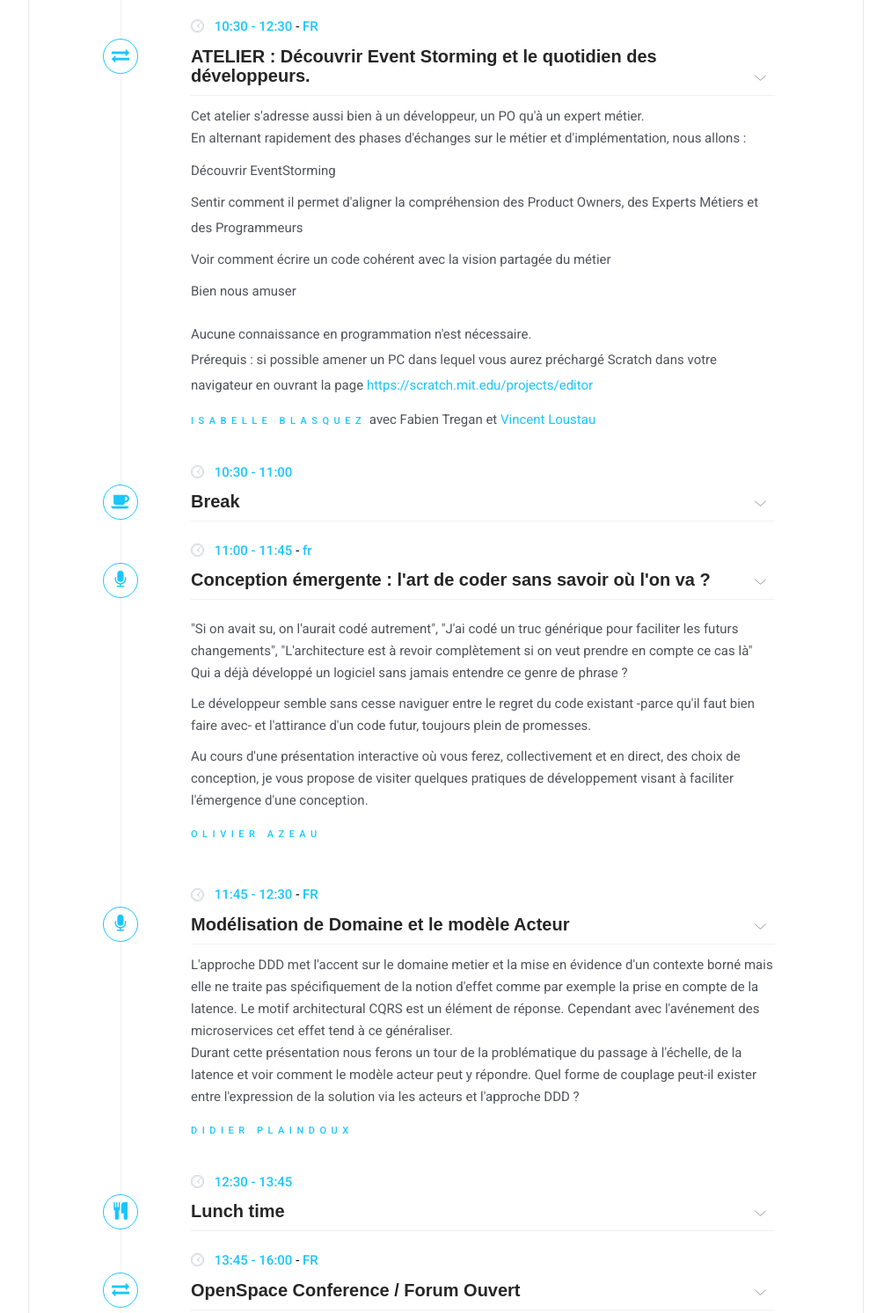
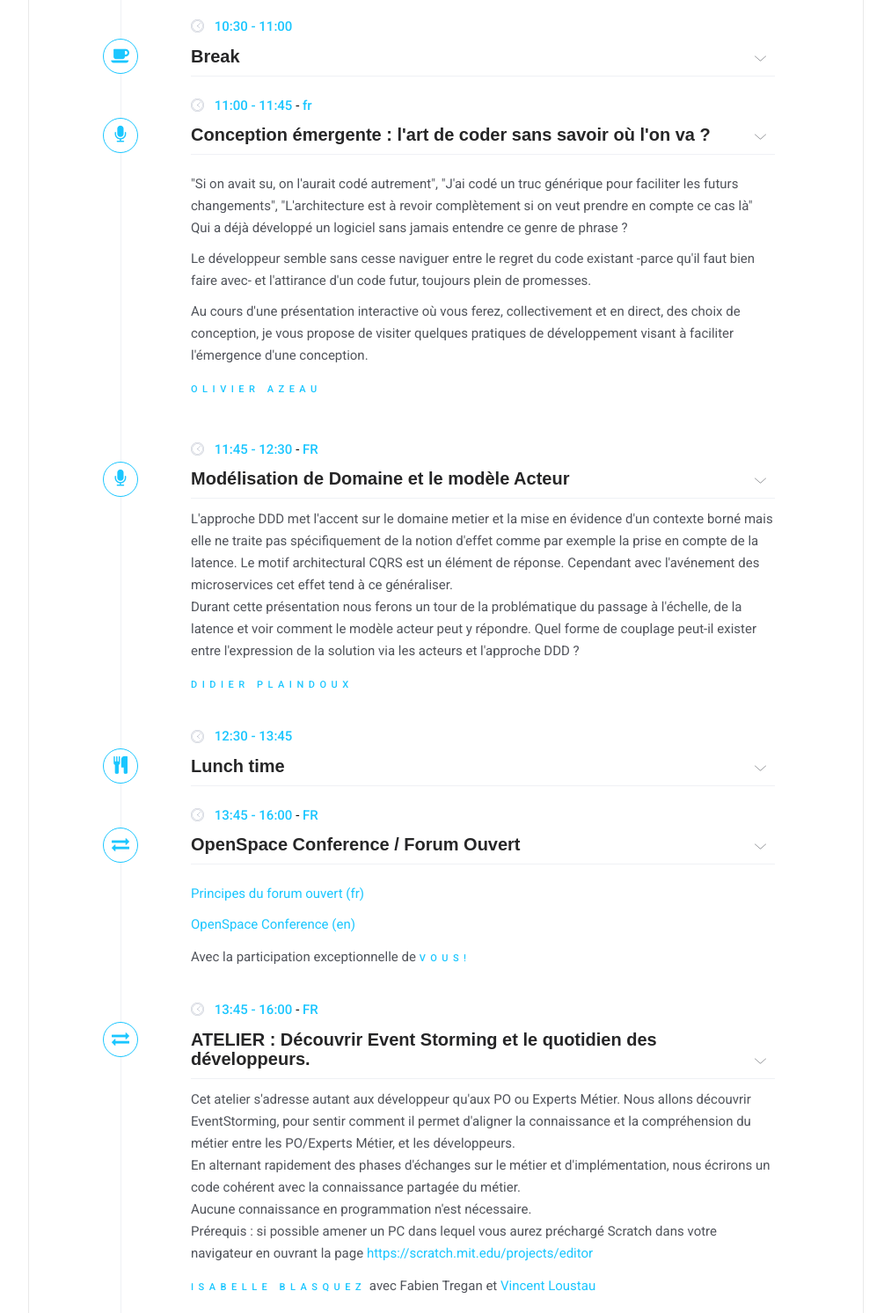
Before and after one commit to ncraftsconf/newcrafts-toulouse-site, a plain HTML site: page index.html in a window 1280 px wide. Shown: the part 5783-7276 px from the top of the page at 88% size, without its empty margins (133-1146 px from the left). Drawn offline with Linux system fonts and the light colour scheme; some packages are replaced by stand-ins of ours; a web font is replaced by a local one.

Commit message:
change FR descr for atelier , moved in afternoon

```diff
--- a/index.html
+++ b/index.html
@@ -762,7 +762,7 @@ Johan organized the first code retreat in France, organized the first ever Legac
                 </div>
             </div>
 
-
+git
             <div class="col-sm-4">
                 <div class="speaker">
                     <div class="photo-wrapper rounded">
@@ -1046,62 +1046,8 @@ Johan organized the first code retreat in France, organized the first ever Legac
                                                 </article>
                                             </div>
                                         </div>
-                                        <div class="panel schedule-item">
-                                            <div class="lecture-icon-wrapper">
-                                                <span class="fa fa-exchange"></span>
-                                            </div>
-
-                                            <a
-                                                data-toggle="collapse"
-                                                data-parent="#schedule3_day1_main_timeline"
-                                                href="#schedule3_day1_main_time_atelier"
-                                                class="schedule-item-toggle"
-                                            >
-                                                <strong class="time highlight">
-                                                    <span class="icon icon-office-24"></span>
-                                                    10:30 - 12:30
-                                                </strong>
-
-                                                -
-
-                                                <strong class="lang highlight">FR</strong>
-
-                                                <h6 class="title">
-                                                    <i class="icon icon-arrows-06"></i>
-                                                    ATELIER : Découvrir Event Storming et le quotidien des développeurs.
-                                                </h6>
-                                            </a>
-
-                                            <div
-                                                id="schedule3_day1_main_time2"
-                                                class="panel-collapse collapse in schedule-item-body"
-                                            >
-                                                <article>
-                                                    <p class="description">
-
-                                                    Cet atelier s'adresse aussi bien à un développeur, un PO qu'à un expert métier.
-                                                    <br>
-                                                    En alternant rapidement des phases d'échanges sur le métier et d'implémentation, nous allons :
-                                                    <br>
-                                                    <ol class="list-group">
-                                                        <li >Découvrir EventStorming</li>
-                                                        <li>Sentir comment il permet d'aligner la compréhension des Product Owners, des Experts Métiers et des Programmeurs</li>
-                                                        <li>Voir comment écrire un code cohérent avec la vision partagée du métier</li>
-                                                        <li>Bien nous amuser</li>
-                                                    </ol>
-
-                                                    Aucune connaissance en programmation n'est nécessaire.
-                                                <br>
-                                                    Prérequis : si possible amener un PC dans lequel vous aurez préchargé Scratch dans votre navigateur en ouvrant la page
-                                                    <a href="https://scratch.mit.edu/projects/editor"> https://scratch.mit.edu/projects/editor</a>
-                                                    </p>
-                                                    <p></p>
-
-                                                    <strong class="highlight speaker-name">Isabelle Blasquez</strong> avec Fabien Tregan et <a target="_blank" href="https://twitter.com/vincent_loustau">
-                                                    Vincent Loustau </a>
-                                                </article>
-                                            </div>
-                                        </div>
+
+
                                         <div class="panel schedule-item">
                                             <div class="lecture-icon-wrapper">
                                                 <span class="fa fa-coffee"></span>
@@ -1297,6 +1243,57 @@ Johan organized the first code retreat in France, organized the first ever Legac
                                                     <p></p>
 
                                                     Avec la participation exceptionnelle de <strong class="highlight speaker-name">Vous!</strong>
+                                                </article>
+                                            </div>
+                                        </div>
+
+                                        <div class="panel schedule-item">
+                                            <div class="lecture-icon-wrapper">
+                                                <span class="fa fa-exchange"></span>
+                                            </div>
+
+                                            <a data-toggle="collapse" data-parent="#schedule3_day1_main_timeline" href="#schedule3_day1_main_time_atelier"
+                                                class="schedule-item-toggle">
+                                                <strong class="time highlight">
+                                                    <span class="icon icon-office-24"></span>
+                                                    13:45 - 16:00
+                                                </strong>
+
+                                                -
+
+                                                <strong class="lang highlight">FR</strong>
+
+                                                <h6 class="title">
+                                                    <i class="icon icon-arrows-06"></i>
+                                                    ATELIER : Découvrir Event Storming et le quotidien des développeurs.
+                                                </h6>
+                                            </a>
+
+                                            <div id="schedule3_day1_main_time2" class="panel-collapse collapse in schedule-item-body">
+                                                <article>
+                                                    <p class="description">
+
+                                                        Cet atelier s'adresse autant aux développeur qu'aux PO ou Experts Métier. Nous allons découvrir
+                                                        EventStorming, pour
+                                                        sentir comment il permet d'aligner la connaissance et la compréhension du métier entre les PO/Experts
+                                                        Métier, et les
+                                                        développeurs.<br>
+
+                                                        En alternant rapidement des phases d'échanges sur le métier et d'implémentation, nous écrirons un code
+                                                        cohérent avec la
+                                                        connaissance partagée du métier.<br>
+
+                                                        Aucune connaissance en programmation n'est nécessaire.
+                                                        <br>
+                                                        Prérequis : si possible amener un PC dans lequel vous aurez préchargé Scratch dans votre navigateur en
+                                                        ouvrant la page
+                                                        <a href="https://scratch.mit.edu/projects/editor"> https://scratch.mit.edu/projects/editor</a>
+                                                    </p>
+                                                    <p></p>
+
+                                                    <strong class="highlight speaker-name">Isabelle Blasquez</strong> avec Fabien Tregan et <a target="_blank"
+                                                        href="https://twitter.com/vincent_loustau">
+                                                        Vincent Loustau </a>
                                                 </article>
                                             </div>
                                         </div>
```
